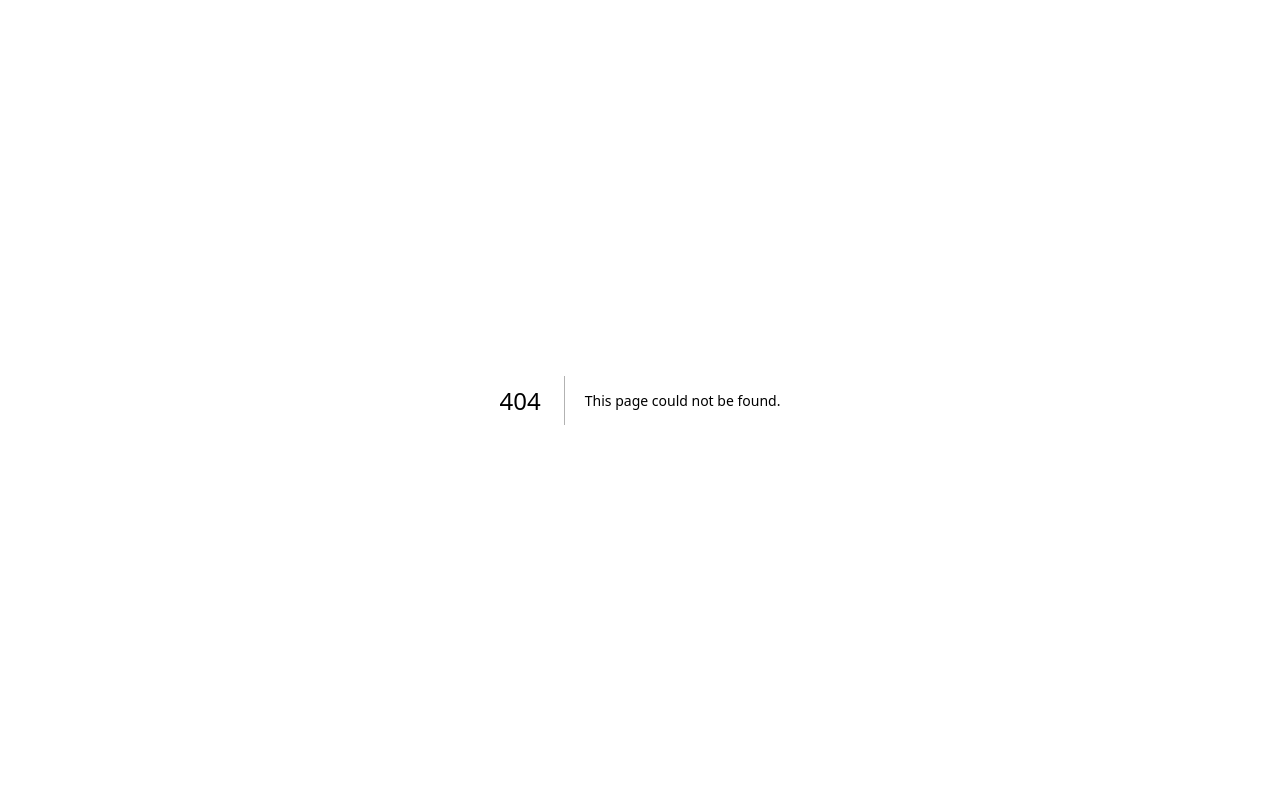
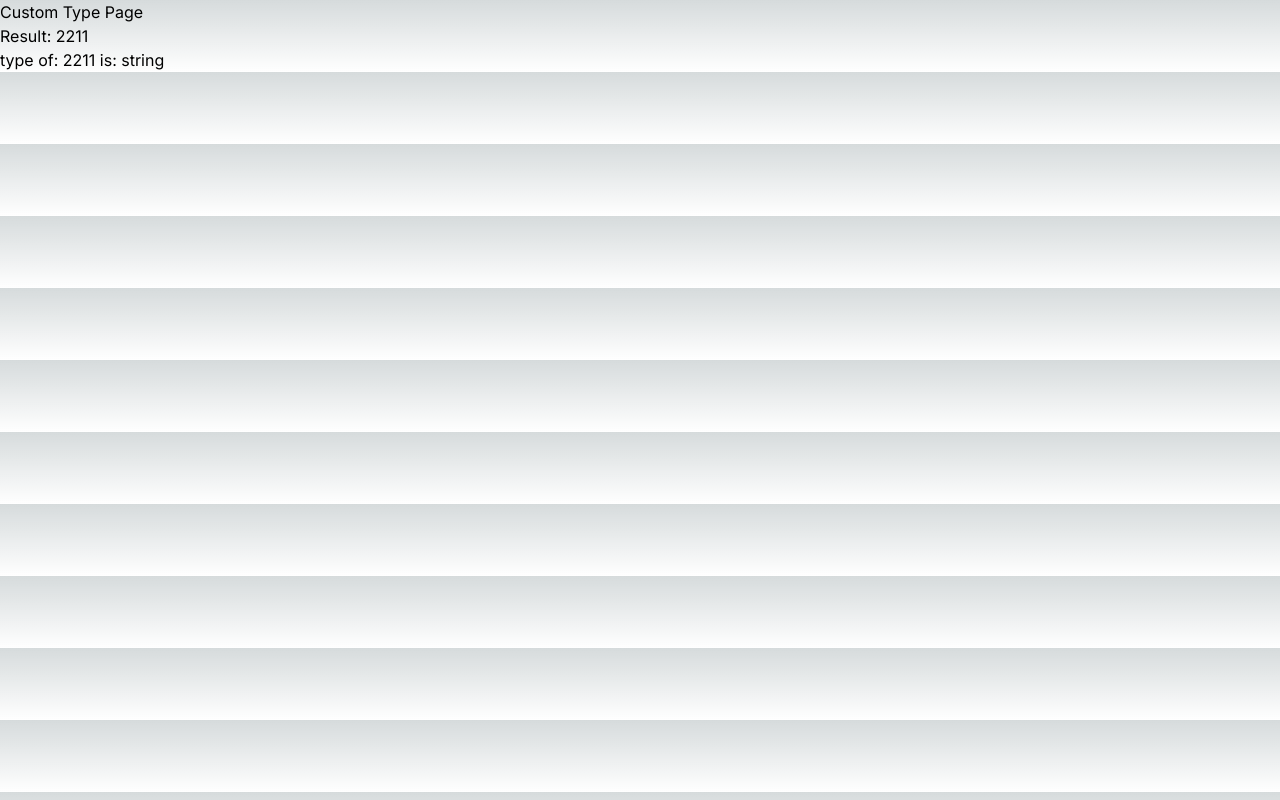
Before and after one commit to roschanet/ts-explore, a Next.js app: page /customType in a window 1280 px wide. Before the commit this address had no page. Built offline with nearby package versions, Linux system fonts and the light colour scheme.

Commit message:
types part 1

```diff
--- /dev/null
+++ b/src/app/arrays/page.tsx
@@ -0,0 +1,11 @@
+export default function ArraysPage(){
+    let hobbies: string[]
+    hobbies = ['Sports', 'Reading', 'Tennis']
+
+    return (
+        <>
+        <h1>Arrays Page</h1>
+        {hobbies.map((hobby, idx)=> <p key={`${hobby}-${idx}`}>{hobby}</p>)}
+        </>
+    )
+}
--- /dev/null
+++ b/src/app/customType/page.tsx
@@ -0,0 +1,31 @@
+export default function CustomType(){
+    // Using type to create custom type
+    type Combinable = number | string
+    type ResultDescriptor = 'as-number' | 'as-string'
+
+    const input1 = '22'
+    const input2 = 11
+    const combine = (input1: Combinable,input2: Combinable, resultType: ResultDescriptor)=> {
+        let result
+        if(typeof input1 === 'number' && typeof input2 === 'number'){
+            result = input1 + input2
+        }else{
+            result = input1.toString() + input2.toString()
+        }
+        if(resultType === 'as-number'){
+            return +result
+        }else{
+            return result.toString()
+        }
+    }
+
+    const combineResult = combine(input1, input2, 'as-string')
+
+    return (
+        <>
+        <h1>Custom Type Page</h1>
+        Result: {combineResult}
+        <p>{`type of: ${combineResult} is:`} { typeof combineResult}</p>
+        </>
+    )
+}
--- /dev/null
+++ b/src/app/enum/page.tsx
@@ -0,0 +1,22 @@
+export default function Enum(){
+    // Using enum to create enum type
+    enum role {ADMIN = "ADMIN", AUTHOR="AUTHOR", USER="USER"}
+
+    const person = {
+        id: '1fb2',
+        name: 'Lorentz',
+        age: 34,
+        role: role.ADMIN
+    }
+
+    return (
+        <>
+        <h1>Enum Page</h1>
+        <ul>Person Details:
+            <li>{person.name}</li>
+            <li>{person.age}</li>
+            <li>{person.role}</li>
+        </ul>
+        </>
+    )
+}
--- /dev/null
+++ b/src/app/literalType/page.tsx
@@ -0,0 +1,29 @@
+export default function LiteralType(){
+
+    const input1 = '22'
+    const input2 = 11
+    const combine = (input1: number | string,input2: number | string, resultType: 'as-number' | 'as-string')=> {
+        let result
+        if(typeof input1 === 'number' && typeof input2 === 'number'){
+            result = input1 + input2
+        }else{
+            result = input1.toString() + input2.toString()
+        }
+        if(resultType === 'as-number'){
+            return +result
+        }else{
+            return result.toString()
+        }
+    }
+
+    const combineResult = combine(input1, input2, 'as-string')
+
+    return (
+        <>
+        <h1>Literal Type Page</h1>
+        <small>(Used in conjunction with Union Type, give type as its value)</small>
+        <p>{combineResult}</p>
+        <p>{typeof combineResult}</p>
+        </>
+    )
+}
--- /dev/null
+++ b/src/app/objectType/page.tsx
@@ -0,0 +1,45 @@
+export default function ObjectType(){
+    // Create person with object as type
+    const person: {
+        id: string;
+        name: string;
+        age: number
+    } = {
+        id: '123',
+        name: 'Robert',
+        age: 30
+    }
+
+    const product: {
+        id:string;
+        price: number;
+        tags: string[];
+        details: {
+            title: string;
+            description: string;
+        }
+    } = {
+        id: 'abc1',
+        price: 12.99,
+        tags: ['great-offer', 'hot-and-new'],
+        details: {
+          title: 'Red Carpet',
+          description: 'A great carpet - almost brand-new!'
+        }
+      }
+
+    return (
+        <>
+        <h1>Object Type</h1>
+        <ul>Person Detail
+            <li>{person.name}</li>
+            <li>{person.age}</li>
+        </ul>
+        <ul>Product Detail
+            <li>{product.price}</li>
+            <ol>{product.tags.map((tag, idx)=> <li key={`${tag}-${idx}`}>{tag}</li>)}</ol>
+            <li>{product.details.title}</li>
+        </ul>
+        </>
+    )
+}
--- /dev/null
+++ b/src/app/primitives/page.tsx
@@ -0,0 +1,26 @@
+export default function Primitives() {
+  const title = 'Primitive Type Page: string, number, and boolean'
+  const num1 = 5
+  const num2 = 8
+  const addNumber = (n1: number, n2: number) => {
+    return n1 + n2
+  }
+
+  const numberCheck = (n1: number, n2: number) => {
+    if (n1 > n2) {
+      return `${n1} is greater than ${n2}`
+    } else {
+      return `${n1} is least than ${n2}`
+    }
+  }
+
+  const result = addNumber(num1, num2)
+  const answer = numberCheck(num1, num2)
+  return (
+    <>
+      <h1>{title}</h1>
+      <p>{`Result of ${num1} + ${num2} is: ${result}`}</p>
+      <p>{answer}</p>
+    </>
+  )
+}
--- /dev/null
+++ b/src/app/tuple/page.tsx
@@ -0,0 +1,28 @@
+export default function Tuple(){
+    let person: {
+        id: string;
+        name: string;
+        hobbies: string[];
+        role: [number, string]; // role is using tuple type with only allowing 2 args
+    }
+
+    person = {
+        id: '1b23',
+        name: 'Robert',
+        hobbies: ['Learning', 'Tennis'],
+        role: [2, 'admin']
+    }
+
+    return (
+        <>
+        <h1>Tuple Page</h1>
+        <p>{person.name}</p>
+        <ul>Hobbies:
+            {person.hobbies.map((hobby, idx)=><li key={`${hobby}-${idx}`}>{hobby}</li>)}
+        </ul>
+        <ol>Role:
+            <li>{person.role[1]}</li>
+        </ol>
+        </>
+    )
+}
--- /dev/null
+++ b/src/app/unionType/page.tsx
@@ -0,0 +1,22 @@
+export default function UnionType(){
+    // Using | to allowing more than one type
+    const input1 = 22
+    const input2 = 11
+    const combine = (input1: number | string,input2: number | string)=> {
+        let result
+        if(typeof input1 === 'number' && typeof input2 === 'number'){
+            result = input1 + input2
+        }else{
+            result = input1.toString() + input2.toString()
+        }
+        return result
+    }
+
+    return (
+        <>
+        <h1>Union Type Page</h1>
+        <p>{`Combine Number of ${input1} and ${input2} is:`} {combine(10, 22)}</p>
+        <p>{`Combine String of ${input1} and ${input2} is:`} {combine(`${input1}`, `${input2}`)}</p>
+        </>
+    )
+}
```
